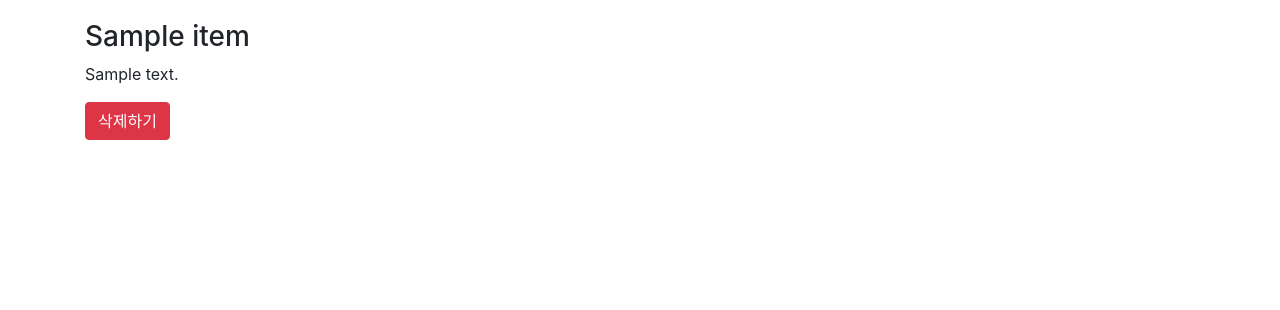
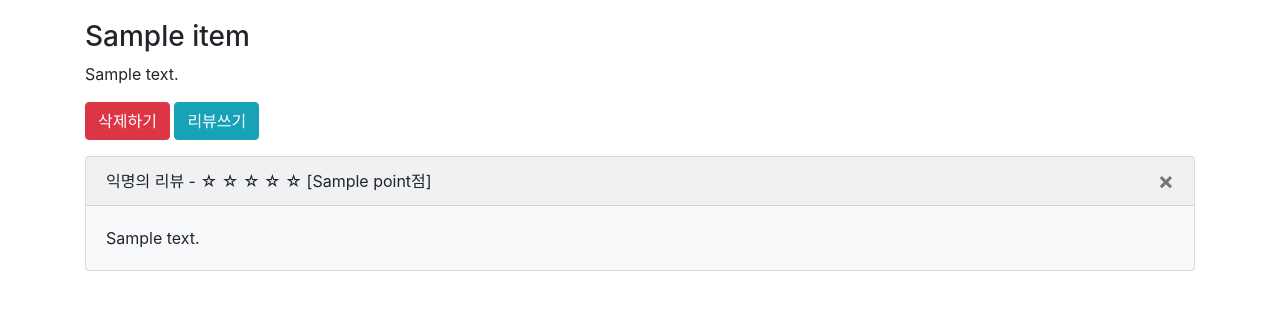
Before and after one commit to H43RO/Django_Practice, a Django app: template third/templates/third/detail.html in a window 1280 px wide. Shown: the part 56-366 px from the top of the page. Run offline with Django 3.2, Linux system fonts and the light colour scheme; the template is opened without the code that fills it: most values are stand-ins (such as "Sample title", 1, 10 or a date in 2020); some libraries are stand-ins or nearby versions.

Commit message:
식당 Review 등록/삭제 기능 구현
## Relation 개념을 활용하여, 맛집의 리뷰를 등록하고 삭제하는 동작은 구현

```diff
--- a/third/templates/third/detail.html
+++ b/third/templates/third/detail.html
@@ -1,5 +1,5 @@
 {% extends 'third/base.html' %}
-{%  load static %}
+{% load static %}
 {% block content %}
     <div class="container">
         <div class="row">
@@ -13,7 +13,38 @@
                     <a href="{% url 'restaurant-delete' %}?id={{ item.id }}">
                         <button class="btn btn-danger">삭제하기</button>
                     </a>
+
+                    <a href="{% url 'review-create' restaurant_id=item.id %}">
+                        <button class="btn btn-info">리뷰쓰기</button>
+                    </a>
                 </p>
+
+
+                {% for review in reviews %}
+                    <div class="card bg-light mb-3">
+                        <div class="card-header">
+                            익명의 리뷰 -
+                            {% for x in "x"|rjust:5 %}
+                                {% if forloop.counter <= review.point %}
+                                    ★
+                                {% else %}
+                                    ☆
+                                {% endif %}
+
+                            {% endfor %}
+                            [{{ review.point }}점]
+                            <a href="{% url 'review-delete' restaurant_id=item.id review_id=review.id %}">
+                                <button type="button" class="close" aria-label="Close">
+                                    <span aria-hidden="true">&times;</span>
+                                </button>
+                            </a>
+                        </div>
+                        <div class="card-body">
+                            <p class="card-text">{{ review.comment }}</p>
+                        </div>
+                    </div>
+                {% endfor %}
+
             </div>
         </div>
     </div>
--- a/third/templates/third/list.html
+++ b/third/templates/third/list.html
@@ -10,7 +10,7 @@
                             <h5 class="card-title">{{ item.name }}</h5>
                             <h6 class="card-subtitle mb-2 text-muted">{{ item.address }}</h6>
                             <p class="card-text">맛집 설명</p>
-                            <a href="{% url 'restaurant-detail' %}?id={{ item.id }}" class="card-link">자세히 보기</a>
+                            <a href="{% url 'restaurant-detail' id=item.id %}" class="card-link">자세히 보기</a>
                             <a href="{% url 'restaurant-update' %}?id={{ item.id }}" class="card-link">수정하기</a>
                         </div>
                     </div>
--- a/third/urls.py
+++ b/third/urls.py
@@ -6,7 +6,10 @@ urlpatterns = [
     path('list/', views.list, name="list"),
     path('create/', views.create, name="restaurant-create"),
     path('update/', views.update, name="restaurant-update"),
-    path('detail/', views.detail, name="restaurant-detail"),
+    # path('detail/', views.detail, name="restaurant-detail"),
     path('delete/', views.delete, name="restaurant-delete"),
 
+    path('restaurant/<int:id>/', views.detail, name="restaurant-detail"),
+    path('restaurant/<int:restaurant_id>/review/create/', views.review_create, name="review-create"),
+    path('restaurant/<int:restaurant_id>/review/delete/<int:review_id>', views.review_delete, name="review-delete"),
 ]
```
Also changed, not shown: third/forms.py (+31 -1 lines), third/templates/third/review_create.html (added, +13 -0 lines), db.sqlite3. Lines whose indentation alone changed are shown as unchanged.
